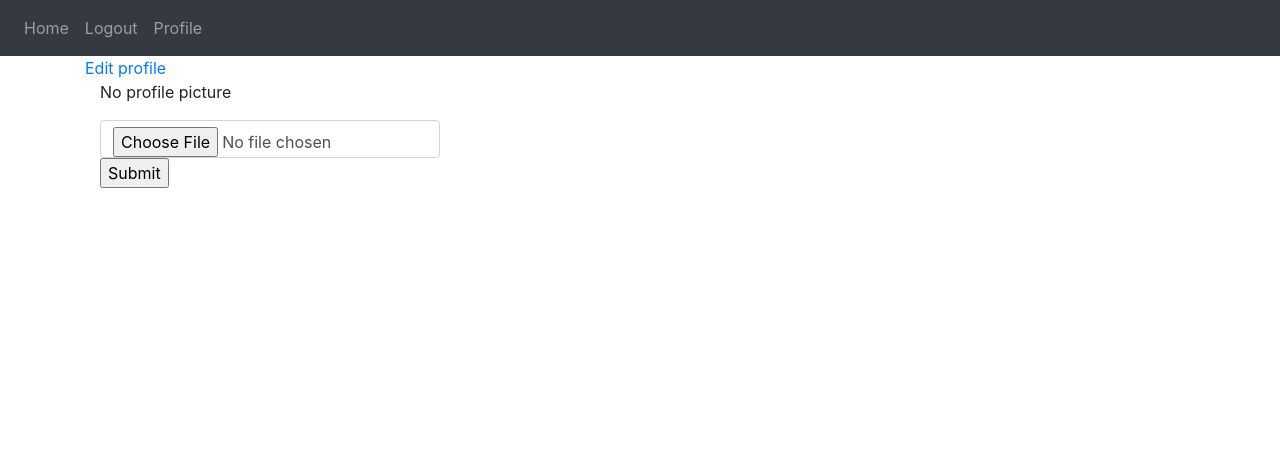
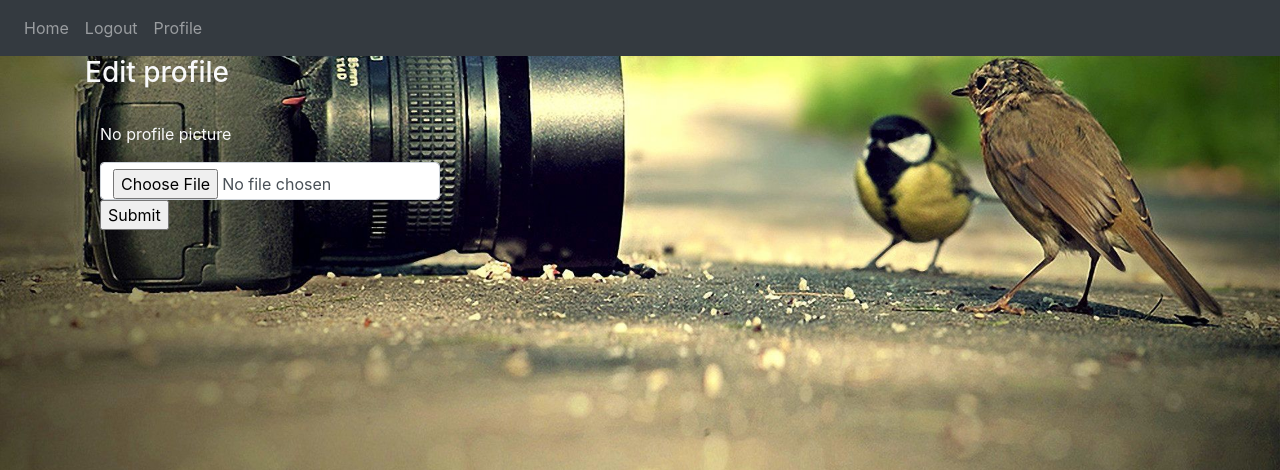
Before and after one commit to JoeGakumo21/Personal-Blog, a Flask app: a page that uses app/templates/profile/profile.html in a window 1280 px wide. Shown: the top 470 px of the page. Run offline with Flask 2, Linux system fonts and the light colour scheme; the visitor is signed in with stand-in values (Sample User, id 1); data comes from the database, SQL or seed files in the repository; some libraries are stand-ins or nearby versions.

Commit message:
add background image

```diff
--- a/app/main/views.py
+++ b/app/main/views.py
@@ -9,6 +9,7 @@ from ..models import User,Comment,Post,Like
 
 
 @main.route("/")
+@login_required
 def home():
     quotes = get_quote()
     posts = Post.query.all()
--- a/app/templates/index.html
+++ b/app/templates/index.html
@@ -1,6 +1,5 @@
 {% extends "base.html" %} {% block title %}Home{% endblock %} {% block content%}
-link rel="stylesheet" href="https://pro.fontawesome.com/releases/v5.10.0/css/duotone.css" integrity="sha384-R3QzTxyukP03CMqKFe0ssp5wUvBPEyy9ZspCB+Y01fEjhMwcXixTyeot+S40+AjZ" crossorigin="anonymous"/>
-<link rel="stylesheet" href="https://pro.fontawesome.com/releases/v5.10.0/css/fontawesome.css" integrity="sha384-eHoocPgXsiuZh+Yy6+7DsKAerLXyJmu2Hadh4QYyt+8v86geixVYwFqUvMU8X90l" crossorigin="anonymous"/>
+
 <link href="https://cdn.jsdelivr.net/npm/bootstrap@5.0.2/dist/css/bootstrap.min.css" rel="stylesheet" integrity="sha384-EVSTQN3/azprG1Anm3QDgpJLIm9Nao0Yz1ztcQTwFspd3yD65VohhpuuCOmLASjC" crossorigin="anonymous">
 <style>
     body {
--- a/app/templates/profile/profile.html
+++ b/app/templates/profile/profile.html
@@ -1,13 +1,21 @@
 {%extends 'base.html'%}
+
 {% block content%}
+<style>
+    body {
+        background: url("{{url_for('static',filename='images/background.jpg')}}") center/cover no-repeat;
+    }
+</style>
+
 {% if user == current_user %}
-<a href="{{url_for('main.update_profile',uname =user.username)}}">Edit profile</a>
+<h3><a href="{{url_for('main.update_profile',uname =user.username)}}" class="text-light">Edit profile</a></h3>
+hr
 {% endif %}
 <div class="col-md-4">
     {% if user.profile_pic_path %}
     <img src="{{url_for('static',filename=user.profile_pic_path)}}" alt="" class="img-thumbnail">
     {% else %}
-    <p>No profile picture</p>
+    <p class="text-light">No profile picture</p>
     {% endif %}
     {% if user == current_user %}
     <form action="{{url_for('main.update_pic',uname=user.username)}}" method="post" enctype="multipart/form-data">
```
Also changed, not shown: app/static/images/background.jpg, app/static/photos/musicbackground.jpg (added).
